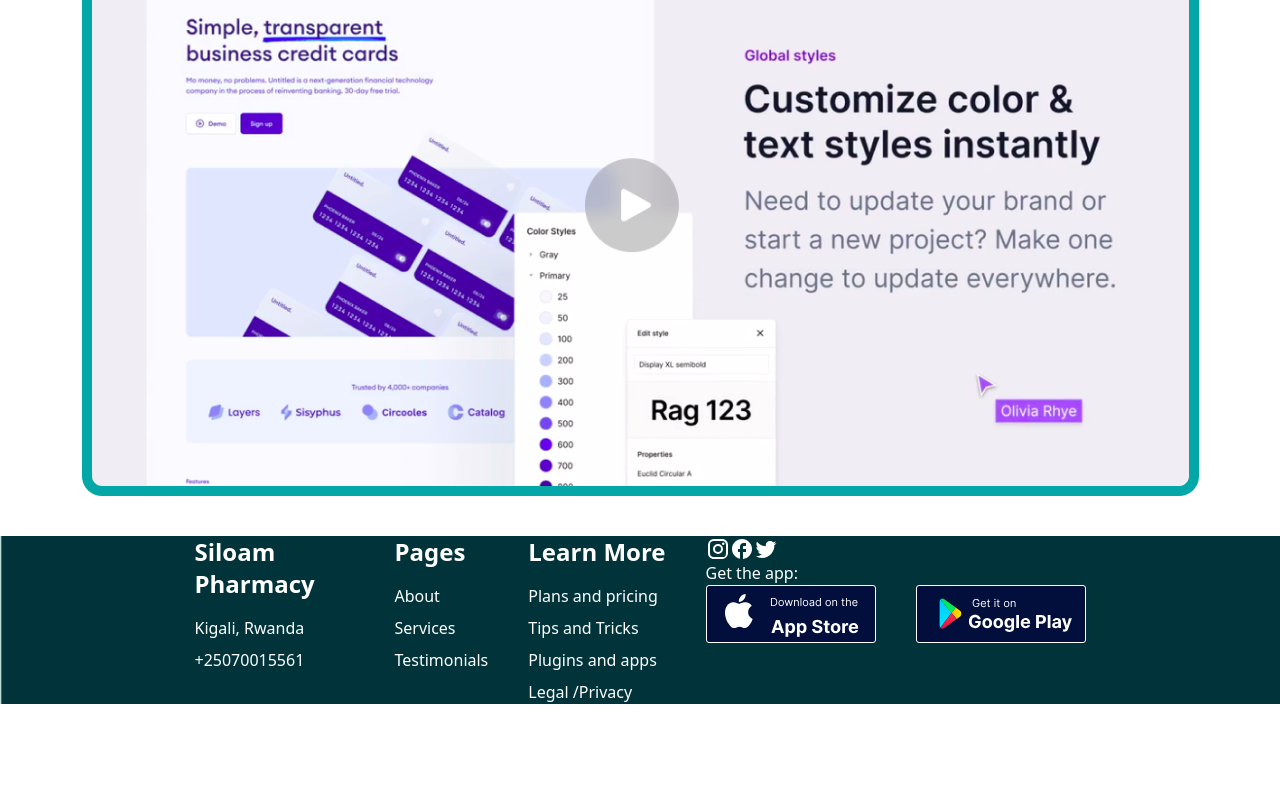
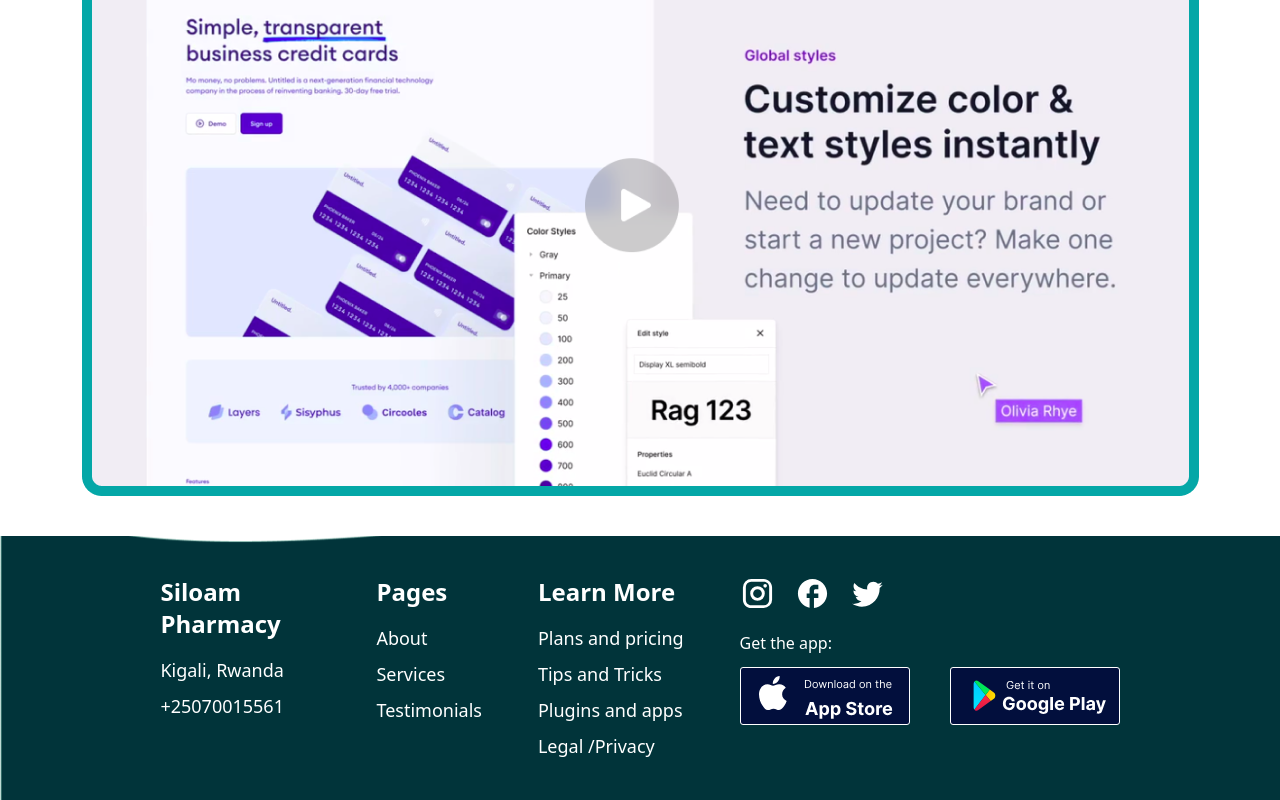
Before and after one commit to the-coder-kalisa/siloam-pharmacy, a React (Vite) app: page / in a window 1280 px wide. Shown: the part 2551-3351 px from the top of the page. Before the commit the page ends 3255 px from the top, so only its background shows below. Built offline with nearby package versions, Linux system fonts and the light colour scheme.

Commit message:
fifth page

```diff
--- a/src/components/FifthPage.tsx
+++ b/src/components/FifthPage.tsx
@@ -1,7 +1,7 @@
 import React from "react";
 import Rect from "../images/Rect.png";
 import Foot from "../images/foot.png";
-import Svg from "./Svg"
+import Svg from "./Svg";
 import { FacebookOutlined, Instagram, Twitter } from "@mui/icons-material";
 const FifthPage: React.FC = () => {
   interface Bots {
@@ -35,30 +35,30 @@ const FifthPage: React.FC = () => {
       </div>
       <div
         style={{ backgroundImage: `url(${Foot})` }}
-        className="bg-cover bg-center w-full flex items-center text-white flex-col bg-no-repeat"
+        className="bg-cover bg-center w-full flex items-center py-10 text-white flex-col bg-no-repeat"
       >
-        <div className="flex gap-10">
+        <div className="flex gap-14">
           {bots.map(({ title, bols }, index) => (
             <div className="flex flex-col gap-4" key={index}>
               <h1 className="font-bold text-2xl max-w-[10rem]">{title}</h1>
               <div className="flex flex-col gap-2">
                 {bols.map((bol, index) => (
-                  <div key={index}>{bol}</div>
+                  <div key={index} className="font-medium text-lg">{bol}</div>
                 ))}
               </div>
             </div>
           ))}
-          <div>
-            <div>
-              <Instagram />
-              <FacebookOutlined />
-              <Twitter />
+          <div className="flex flex-col gap-5">
+            <div className="flex gap-5">
+              <Instagram sx={{ width: 35, height: 35 }} />
+               <FacebookOutlined sx={{ width: 35, height: 35 }} />
+              <Twitter sx={{ width: 35, height: 35 }} />
             </div>
-            <div>
-                <span>Get the app:</span>
-                <div>
-                    <Svg />
-                </div>
+            <div className="flex flex-col gap-3">
+              <span>Get the app:</span>
+              <div>
+                <Svg />
+              </div>
             </div>
           </div>
         </div>
--- a/src/components/Svg.tsx
+++ b/src/components/Svg.tsx
@@ -9,6 +9,7 @@ function Svg() {
         viewBox="0 0 170 58"
         fill="none"
         xmlns="http://www.w3.org/2000/svg"
+        style={{cursor: "pointer"}}
       >
         <rect
           x="0.5"
@@ -37,6 +38,7 @@ function Svg() {
         height="58"
         viewBox="0 0 170 58"
         fill="none"
+        style={{cursor: "pointer"}}
         xmlns="http://www.w3.org/2000/svg"
       >
         <rect
```
